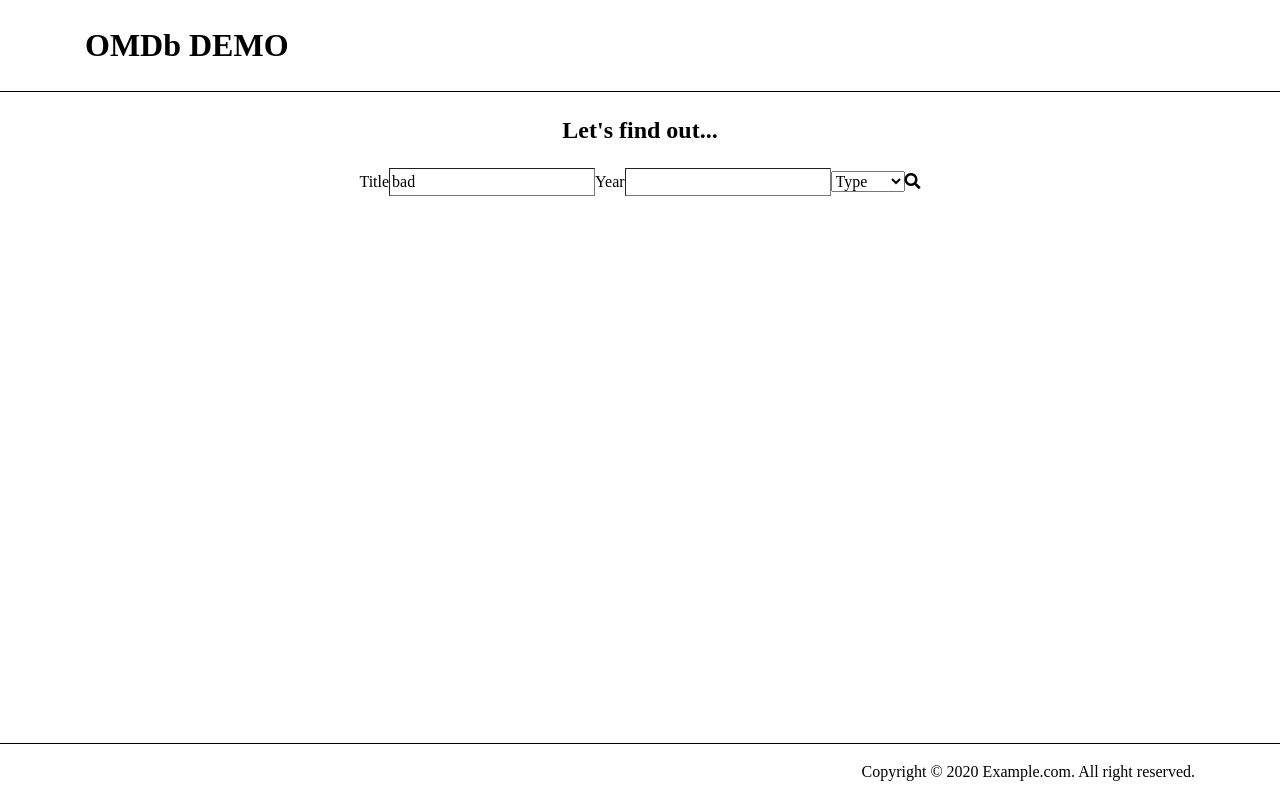
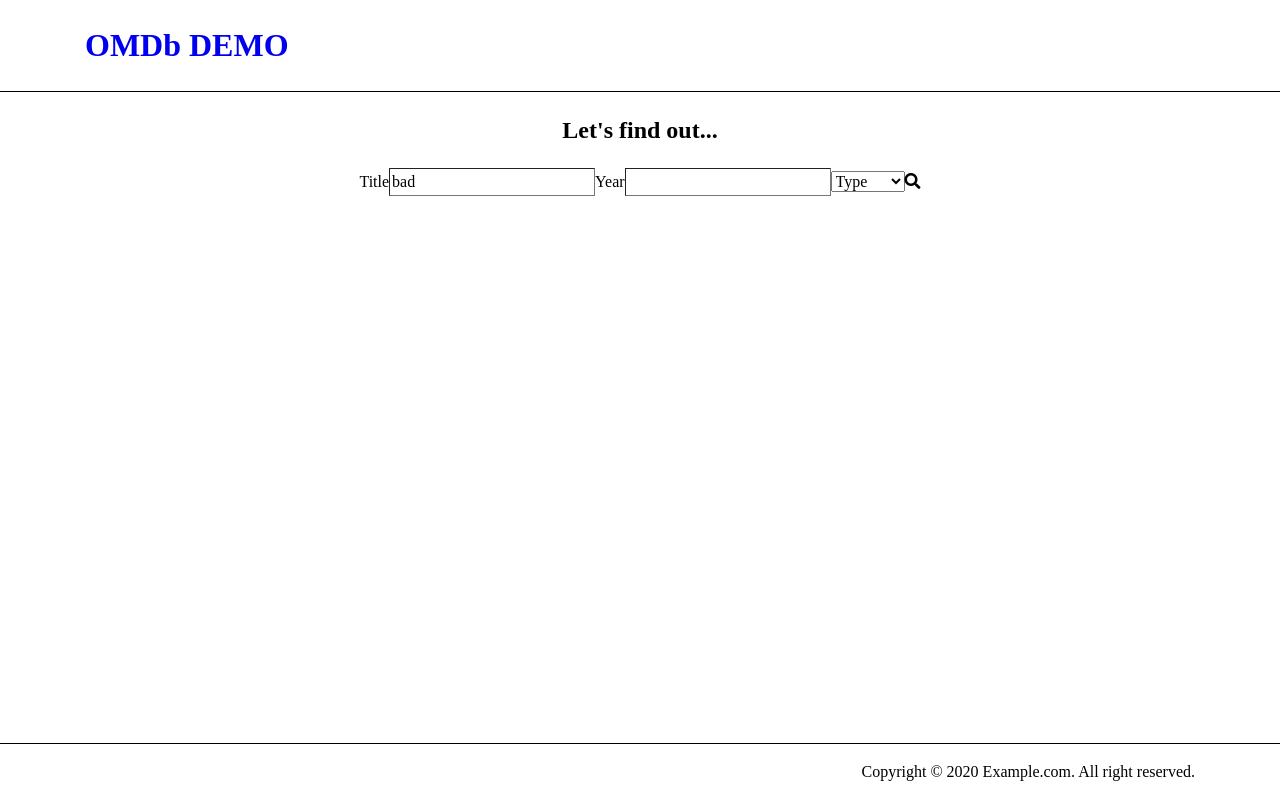
Before and after one commit to NorthaHuang/OMDB-Demo, a React (Create React App) app: page / in a window 1280 px wide. Built offline with nearby package versions, Linux system fonts and the light colour scheme; no server answers.

Commit message:
PageHeader's logo add Link to homepage

```diff
--- a/src/App/index.tsx
+++ b/src/App/index.tsx
@@ -1,4 +1,5 @@
 import React from 'react';
+import { BrowserRouter as Router } from 'react-router-dom';
 import StyledWrapper from './styled';
 import StyledGlobal from '../styles/StyledGlobal';
 import PageHeader from '../components/layout/PageHeader';
@@ -11,10 +12,10 @@
       {/* Global Styles Component */}
       <StyledGlobal />
 
-      <div>
+      <Router>
         <PageHeader />
         <Main />
-      </div>
+      </Router>
 
       <PageFooter />
     </StyledWrapper>
--- a/src/components/layout/Main/index.tsx
+++ b/src/components/layout/Main/index.tsx
@@ -1,6 +1,6 @@
 import React, { useContext } from 'react';
 import StyledWrapper from './styled';
-import { BrowserRouter as Router, Switch, Route } from 'react-router-dom';
+import { Switch, Route } from 'react-router-dom';
 import context from '../../../store/context';
 import routes from '../../../routes';
 import Error from '../../Error';
@@ -11,7 +11,6 @@
 
   return (
     <StyledWrapper>
-      <Router>
       <Switch>
         {routes.map(({ name, path, component, exact }) => (
           <Route key={name} exact={exact} path={path} component={component} />
@@ -20,7 +19,6 @@
           <Error message="404 PAGE NOT FOUND." />
         </Route>
       </Switch>
-      </Router>
 
       {isLoading && <Loading />}
     </StyledWrapper>
--- a/src/components/layout/PageHeader/index.tsx
+++ b/src/components/layout/PageHeader/index.tsx
@@ -1,4 +1,5 @@
 import React from 'react';
+import { Link } from 'react-router-dom';
 import StyledWrapper from './styled';
 
 const PageHeader = () => {
@@ -7,7 +8,9 @@
       <div className="container">
         <div className="row">
           <div className="col">
-            <h1>OMDb DEMO</h1>
+            <Link to="/">
+              <h1>OMDb DEMO</h1>
+            </Link>
           </div>
         </div>
       </div>
```
Also changed, not shown: 1 other file (tests, documents, lock files or other folders). Lines whose indentation alone changed are shown as unchanged.
